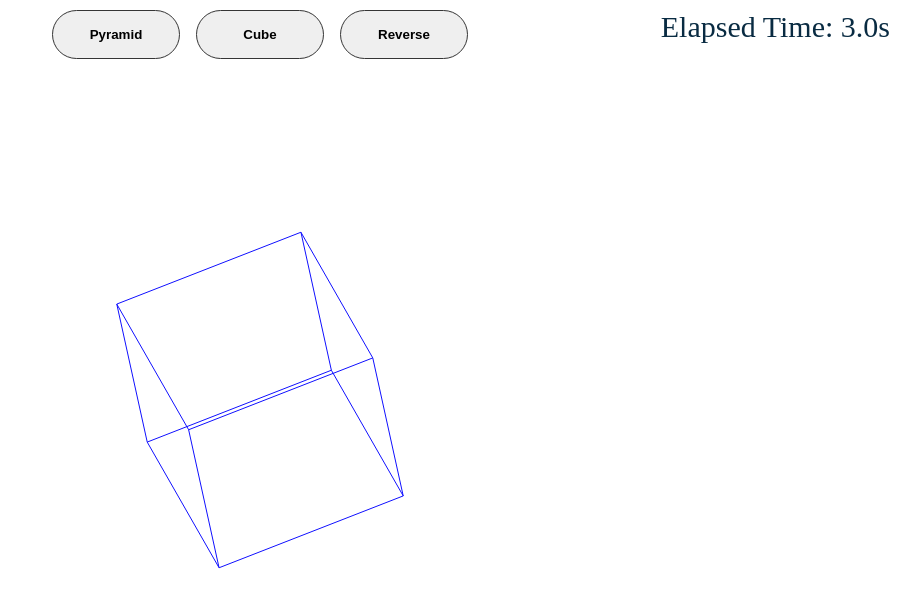
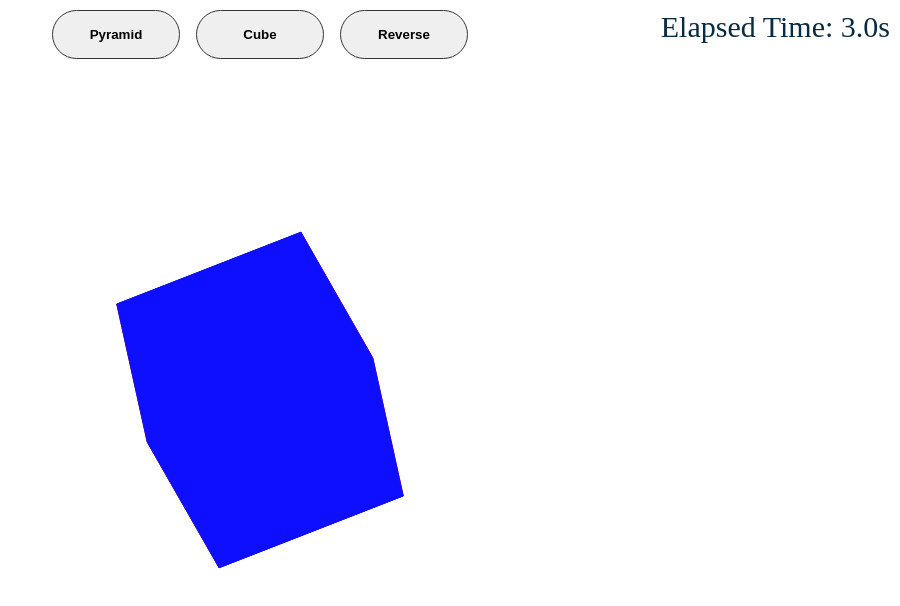
Before and after one commit to BrandonGarate177/SpinningShapesJS, a website: page index.html in a window 1280 px wide. Both pictures are taken after a click on the button "Cube". Shown: the whole page, without its empty margins (380-1280 px from the left). Drawn offline with Linux system fonts and the light colour scheme.

Commit message:
AIght this might be a lil broken

```diff
--- a/index.html
+++ b/index.html
@@ -20,12 +20,12 @@
 
         <div id="elapsed-time" class = "elapsed-time-container">Elapsed Time: 0s</div>
         <canvas id="pyramidCanvas"></canvas>
-        <script src="pyramid.js"></script>
+
 
 
     </nav>
 
 
-
+    <script src="pyramid.js"></script>
 </body>
 </html>
--- a/pyramid.js
+++ b/pyramid.js
@@ -10,8 +10,8 @@ const BLACK = 'rgb(0,0,0)';
 const RED = 'rgb(255, 0, 0)';
 const BLUE = 'rgb(15, 15, 255)';
 
-const width = window.innerWidth;
-const height = window.innerHeight;
+let width = window.innerWidth;
+let height = window.innerHeight;
 canvas.width = width;
 canvas.height = height;
 // this is because the canvas already has its own diseginated size
@@ -138,7 +138,18 @@ function project(points) {
 }
 
 
-
+function drawFace(points, color) {
+    context.beginPath();
+    context.moveTo(points[0][0], points[0][1]);
+    for (let i = 1; i < points.length; i++) {
+        context.lineTo(points[i][0], points[i][1]);
+    }
+    context.closePath();
+    context.fillStyle = color;
+    context.fill();
+    context.strokeStyle = color;
+    context.stroke();
+}
 
 function draw() {
     context.clearRect(0, 0, width, height);
@@ -183,25 +194,43 @@ function draw() {
         context.fill();
     });
 
+    // if (shape === 'pyramid') {
+    //     for (let p = 0; p < 4; p++) {
+    //         connect_points(p, (p + 1) % 4, projectedPoints);
+    //         connect_points(p, 4, projectedPoints);
+    //         connect_points(p, 5, projectedPoints);
+    //     }
+    // } else if (shape === 'cube') {
+    //     // Connect bottom face
+    //     for (let p = 0; p < 4; p++) {
+    //         connect_points(p, (p + 1) % 4, projectedPoints);
+    //     }
+    //     // Connect top face
+    //     for (let p = 4; p < 8; p++) {
+    //         connect_points(p, (p + 1) % 4 + 4, projectedPoints);
+    //     }
+    //     // Connect vertical edges
+    //     for (let p = 0; p < 4; p++) {
+    //         connect_points(p, p + 4, projectedPoints);
+    //     }
+    // }
+
     if (shape === 'pyramid') {
-        for (let p = 0; p < 4; p++) {
-            connect_points(p, (p + 1) % 4, projectedPoints);
-            connect_points(p, 4, projectedPoints);
-            connect_points(p, 5, projectedPoints);
-        }
+        drawFace([projectedPoints[0], projectedPoints[1], projectedPoints[4]], RED);
+        drawFace([projectedPoints[1], projectedPoints[2], projectedPoints[4]], RED);
+        drawFace([projectedPoints[2], projectedPoints[3], projectedPoints[4]], RED);
+        drawFace([projectedPoints[3], projectedPoints[0], projectedPoints[4]], RED);
+        drawFace([projectedPoints[0], projectedPoints[1], projectedPoints[5]], BLUE);
+        drawFace([projectedPoints[1], projectedPoints[2], projectedPoints[5]], BLUE);
+        drawFace([projectedPoints[2], projectedPoints[3], projectedPoints[5]], BLUE);
+        drawFace([projectedPoints[3], projectedPoints[0], projectedPoints[5]], BLUE);
     } else if (shape === 'cube') {
-        // Connect bottom face
-        for (let p = 0; p < 4; p++) {
-            connect_points(p, (p + 1) % 4, projectedPoints);
-        }
-        // Connect top face
-        for (let p = 4; p < 8; p++) {
-            connect_points(p, (p + 1) % 4 + 4, projectedPoints);
-        }
-        // Connect vertical edges
-        for (let p = 0; p < 4; p++) {
-            connect_points(p, p + 4, projectedPoints);
-        }
+        drawFace([projectedPoints[0], projectedPoints[1], projectedPoints[2], projectedPoints[3]], RED);
+        drawFace([projectedPoints[4], projectedPoints[5], projectedPoints[6], projectedPoints[7]], RED);
+        drawFace([projectedPoints[0], projectedPoints[1], projectedPoints[5], projectedPoints[4]], BLUE);
+        drawFace([projectedPoints[1], projectedPoints[2], projectedPoints[6], projectedPoints[5]], BLUE);
+        drawFace([projectedPoints[2], projectedPoints[3], projectedPoints[7], projectedPoints[6]], BLUE);
+        drawFace([projectedPoints[3], projectedPoints[0], projectedPoints[4], projectedPoints[7]], BLUE);
     }
 
     requestAnimationFrame(draw);
--- a/styles.css
+++ b/styles.css
@@ -37,6 +37,13 @@ canvas {
     border: rgb(53, 53, 53) 0.2rem solid; */
 }
 
+#everything {
+    display: flex;
+    flex-direction: column;
+    align-items: center;
+    justify-content: center;
+    height: 100%;
+}
 
 /* #elapsed-time {
     position: absolute;
```
